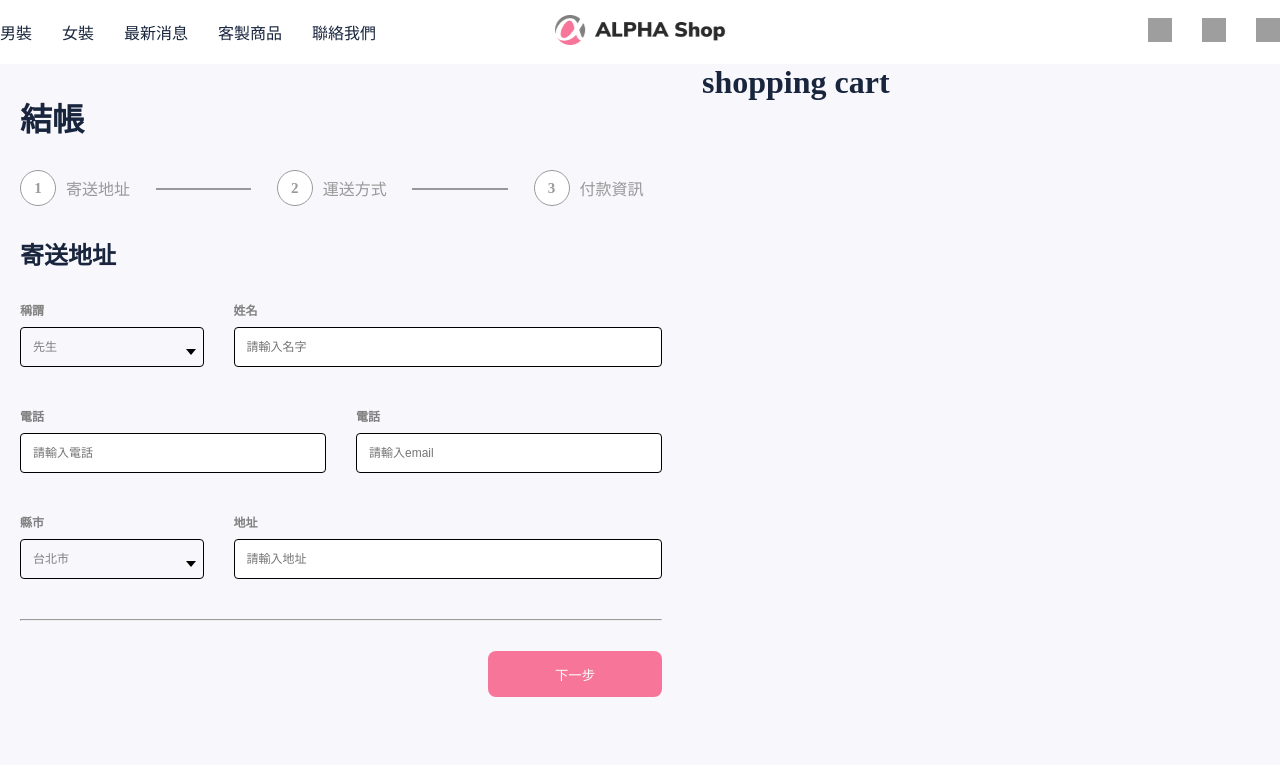
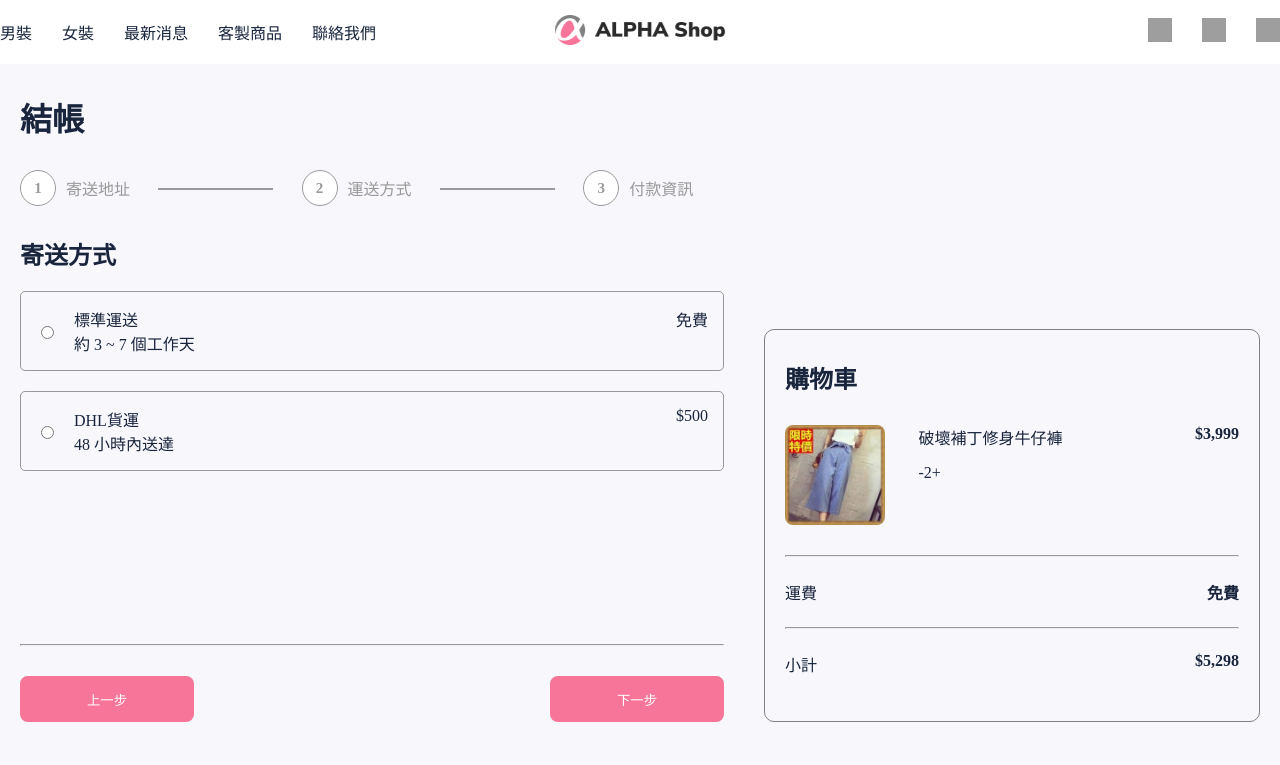
Before and after one commit to poshenc/alpha-shop-vue, a Vue app: page /#/checkout in a window 1280 px wide. Shown: the top 765 px of the page. Built offline with nearby package versions, Linux system fonts and the light colour scheme; grey boxes are pictures that could not be loaded.

Commit message:
add shopping cart panel

```diff
--- a/src/assets/scss/formpanel.scss
+++ b/src/assets/scss/formpanel.scss
@@ -1,8 +1,11 @@
 @import "./main.scss";
 
- input, select {
+#a-form {
+input, select {
           @extend %input-style;
   }
+}
+
 
 @media screen and (min-width: 760px) {
   #a-form {
@@ -77,7 +80,11 @@
         }
       }
 
-      .button-panel{
+
+
+  }
+
+  .button-panel{
           display: flex;
           width: 100%;
           justify-content: space-between;
@@ -92,11 +99,36 @@
           }
         }
 
+
+  #b-form {
+    .form-content {
+      height: 400px;
+      .delivery-type {
+        margin-top: 20px;
+        padding: 15px;
+        display: flex;
+        justify-content: space-between;
+        border: 1px solid $gray;
+        border-radius: 5px;
+
+        .left-content {
+          display: flex;
+          .delivery-check{
+            margin-right: 20px;
+          }
+          .delivery-description {
+            flex-direction: column;
+            span {
+              display: flex;
+            }
+          }
+        }
+      }
+    }
   }
 
 
 
 
 
-
 }
--- a/src/assets/scss/main.scss
+++ b/src/assets/scss/main.scss
@@ -332,11 +332,12 @@ body {
       display: flex;
 
     .right-content {
-      width: 45%;
+      position: relative;
+      width: 40%;
     }
 
     .left-content {
-      width: 55%;
+      width: 60%;
       padding-right: 40px;
     }
   }
@@ -487,5 +488,58 @@ body {
       }
     }
 
+    .cart-panel {
+      width: 100%;
+      position: absolute;
+      bottom: 0;
+      padding: 30px 20px;
+      border-radius: 10px;
+      border: 1px solid $dark-gray;
+
+      img {
+        width: 100px;
+        height: 100px;
+        border-radius: 8px;
+      }
+
+      .cart-list {
+        margin-top: 30px;
+
+        .cart-item {
+          display: grid;
+          grid-template-columns: 1fr 2fr 1fr;
+          margin-bottom: 30px;
+
+          .item-panel {
+            margin-left: 20px;
+            font-size: 16px;
+
+            .count {
+              margin-top: 15px;
+              display: flex;
+            }
+
+          }
+          .item-cost {
+            font-weight: bold;
+              text-align: right;
+              right: 0;
+            }
+        }
+      }
+
+      .cart-cost {
+        .total-cost {
+          display: flex;
+          justify-content: space-between;
+          padding: 15px 0;
+          .strong {
+            font-weight: bold;
+          }
+        }
+      }
+
+    }
+
 
 }
--- /dev/null
+++ b/src/components/FormPanelStep2.vue
@@ -0,0 +1,43 @@
+<template>
+  <div class="form-panel">
+    <div class="container form-container">
+      <form id="b-form">
+        <div class="form-content">
+          <h2>寄送方式</h2>
+          <div class="delivery-list">
+            <div class="delivery-type">
+              <div class="left-content">
+                <input type="radio" class="delivery-check" />
+                <div class="delivery-description">
+                  <span class="delivery-title">標準運送</span>
+                  <span class="delivery-time">約 3 ~ 7 個工作天</span>
+                </div>
+              </div>
+              <div class="delivery-cost">免費</div>
+            </div>
+
+            <div class="delivery-type">
+              <div class="left-content">
+                <input type="radio" class="delivery-check" />
+                <div class="delivery-description">
+                  <span class="delivery-title">DHL貨運</span>
+                  <span class="delivery-time">48 小時內送達</span>
+                </div>
+              </div>
+              <div class="delivery-cost">$500</div>
+            </div>
+          </div>
+        </div>
+        <hr />
+        <div class="button-panel">
+          <button type="submit" class="btn btn-primary">下一步</button>
+          <button type="submit" class="btn btn-primary">上一步</button>
+        </div>
+      </form>
+    </div>
+  </div>
+</template>
+
+<style lang="scss" scoped>
+@import "./../assets/scss/formpanel.scss";
+</style>
--- a/src/components/ShoppingCartPanel.vue
+++ b/src/components/ShoppingCartPanel.vue
@@ -1,3 +1,36 @@
 <template>
-  <h1>shopping cart</h1>
+  <div class="cart-panel">
+    <h2>購物車</h2>
+    <div class="cart-list">
+      <div class="cart-item">
+        <div class="item-img">
+          <img src="../assets/jeans1.jpeg" alt="" />
+        </div>
+        <div class="item-panel">
+          <div class="item-count">
+            <p class="item-name">破壞補丁修身牛仔褲</p>
+            <div class="count">
+              <div class="minus-circle">-</div>
+              <div class="item-num">2</div>
+              <div class="plus-circle">+</div>
+            </div>
+          </div>
+        </div>
+        <span class="item-cost">$3,999</span>
+      </div>
+      <!--購物籃最下方-->
+      <div class="cart-cost">
+        <hr />
+        <div class="total-cost">
+          <span>運費</span>
+          <span class="strong">免費</span>
+        </div>
+        <hr />
+        <div class="total-cost">
+          <span>小計</span>
+          <span class="strong">$5,298</span>
+        </div>
+      </div>
+    </div>
+  </div>
 </template>
--- a/src/views/Checkout.vue
+++ b/src/views/Checkout.vue
@@ -3,7 +3,7 @@
     <div class="main-container">
       <div class="left-content">
         <StepPanel :formStep="user.formStep" />
-        <FormPanelStep1 />
+        <FormPanelStep2 />
       </div>
       <div class="right-content">
         <ShoppingCartPanel />
@@ -15,13 +15,15 @@
 <script>
 import StepPanel from "../components/StepPanel.vue";
 import FormPanelStep1 from "../components/FormPanelStep1.vue";
+import FormPanelStep2 from "../components/FormPanelStep2.vue";
 import ShoppingCartPanel from "../components/ShoppingCartPanel.vue";
 
 export default {
   name: "Checkout",
   components: {
     StepPanel,
-    FormPanelStep1,
+    //FormPanelStep1,
+    FormPanelStep2,
     ShoppingCartPanel,
   },
   data() {
```
Also changed, not shown: src/assets/jeans1.jpeg (added).
